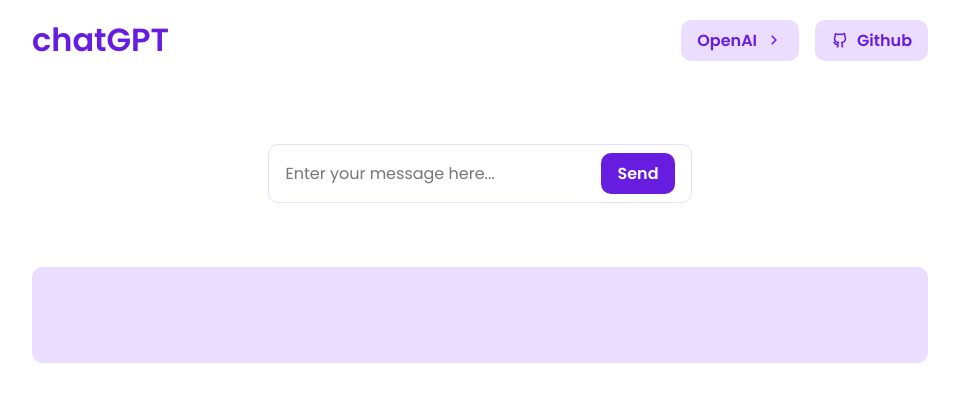
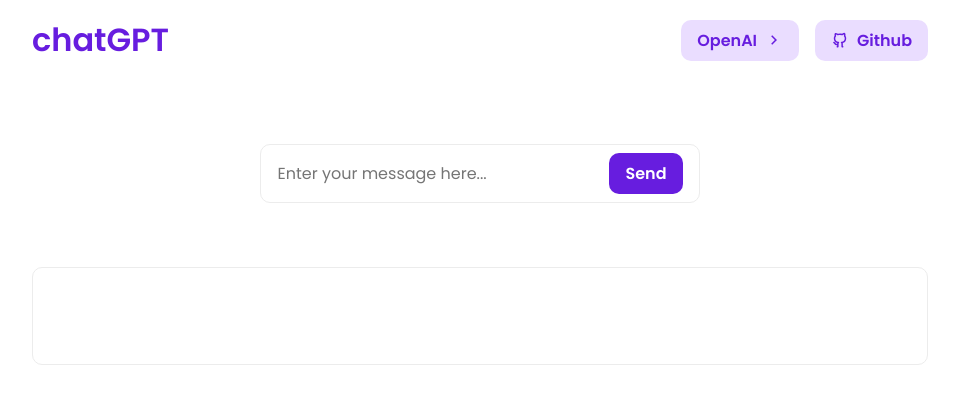
Before and after one commit to prajeshElEvEn/gpt-chat, a React (Create React App) app: page / in a window 1280 px wide. Shown: the top 404 px of the page, without its empty margins (160-1119 px from the left). Built offline with nearby package versions, Linux system fonts and the light colour scheme.

Commit message:
- added few styles

```diff
--- a/src/App.js
+++ b/src/App.js
@@ -1,4 +1,4 @@
-import { useEffect, useState } from 'react';
+import { useState } from 'react';
 import './styles/App.css';
 import axios from 'axios';
 import Navbar from './components/Navbar';
--- a/src/styles/App.css
+++ b/src/styles/App.css
@@ -16,7 +16,8 @@
   display: flex;
   align-items: center;
   justify-content: center;
-  border: 1px solid #eaddff;
+  gap: 1rem;
+  border: 1px solid #ececec;
   border-radius: 10px;
   overflow: hidden;
   padding: 0.5rem 1rem;
@@ -40,9 +41,9 @@
   border-radius: 10px;
 }
 .container .main .answer {
-  background: #eaddff;
   padding: 1rem;
   border-radius: 10px;
+  border: 1px solid #ececec;
 }
 
 .nav {
--- a/src/styles/App.sass
+++ b/src/styles/App.sass
@@ -14,7 +14,8 @@
                 display: flex
                 align-items: center
                 justify-content: center
-                border: 1px solid #eaddff
+                gap: 1rem
+                border: 1px solid #ececec
                 border-radius: 10px
                 overflow: hidden
                 padding: 0.5rem 1rem
@@ -36,10 +37,9 @@
                     padding: 0.5rem 1rem
                     border-radius: 10px
         .answer
-            // font-size: 1rem
-            background: #eaddff
             padding: 1rem
             border-radius: 10px
+            border: 1px solid #ececec
 
 
 .nav
```
Also changed, not shown: 1 other file (tests, documents, lock files or other folders).
